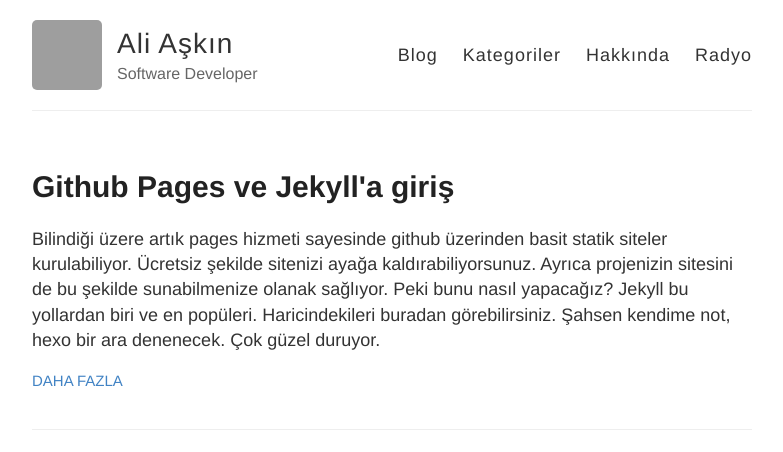
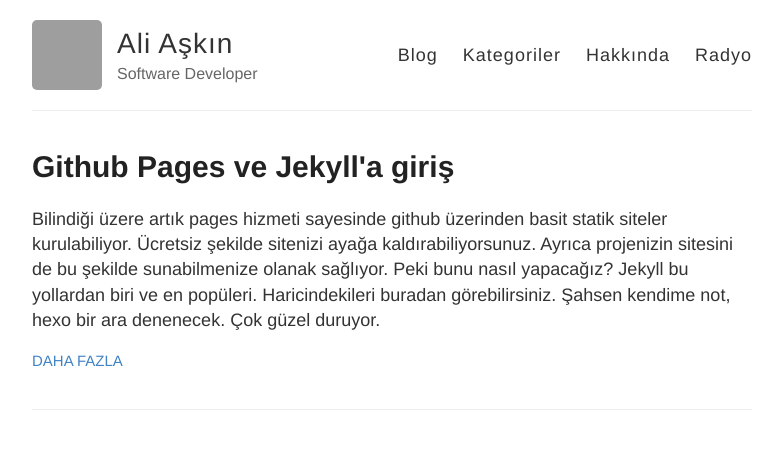
Before and after one commit to darkrpd/awesomeblog, a Jekyll site: the page built from index.html, in a window 1280 px wide. Shown: the top 452 px of the page, without its empty margins (248-1031 px from the left). Built offline with Jekyll 4.4.1, drawn with Linux system fonts in a browser that asks for light colours; grey boxes are pictures that could not be loaded.

```diff
--- a/index.html
+++ b/index.html
@@ -16,6 +16,4 @@
     </article>
   {% endfor %}
 
-
-
 </div>
--- a/style.scss
+++ b/style.scss
@@ -151,7 +151,7 @@
 //
 
 .wrapper-masthead {
-  margin-bottom: 50px;
+ // margin-bottom: 50px;
 }
 
 .masthead {
```
Also changed, not shown: 3 other files.
